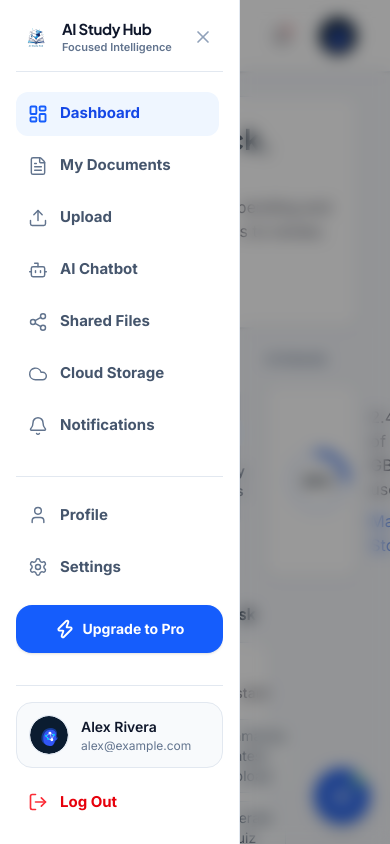
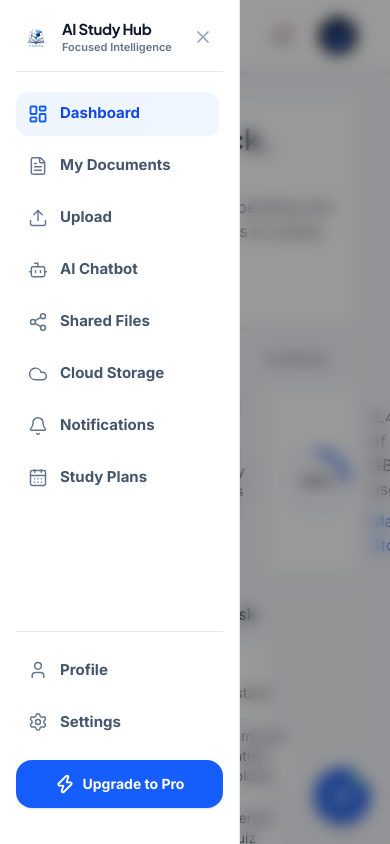
Before and after one commit to huynhduybinh24/SWP391_AIStudyHub, a React (Vite) app in the folder FrontEnd/: page /dashboard in a window 390 px wide. Built offline with nearby package versions, Linux system fonts and the light colour scheme; the HTML template or start-up script is replaced by a standard one.

Commit message:
feat: implement responsive sidebar component with collapsible layout and portal tooltips

```diff
--- a/FrontEnd/src/components/layout/Sidebar.tsx
+++ b/FrontEnd/src/components/layout/Sidebar.tsx
@@ -1,14 +1,12 @@
 import { useState } from 'react'
 import { createPortal } from 'react-dom'
 import { Link, useLocation } from 'react-router-dom'
-import { Zap, X, User, LogOut, PanelLeftClose, PanelLeftOpen } from 'lucide-react'
+import { Zap, X, PanelLeftClose, PanelLeftOpen } from 'lucide-react'
 import { bottomNavItems, mainNavItems } from '@/config/navigation'
 import { useUiStore } from '@/stores/uiStore'
 import { useAuthStore } from '@/stores/authStore'
 import { cn } from '@/lib/utils'
 import { useTranslation } from '@/context/LanguageContext'
-import { useProfileStore } from '@/features/profile/stores/profileStore'
-import { ConfirmLogoutModal } from '@/components/layout/ConfirmLogoutModal'
 
 function isNavActive(pathname: string, path: string) {
   if (pathname.startsWith('/dashboard/shared-files')) {
@@ -129,8 +127,6 @@ export function Sidebar() {
   const setSidebarCollapsed = useUiStore((s) => s.setSidebarCollapsed)
   const user = useAuthStore((s) => s.user)
   const { t } = useTranslation()
-  const { profile } = useProfileStore()
-  const [logoutModalOpen, setLogoutModalOpen] = useState(false)
 
   const getSidebarLabel = (label: string) => {
     switch (label.toLowerCase()) {
@@ -166,14 +162,14 @@ export function Sidebar() {
     <>
       <aside
         className={cn(
-          "flex h-screen flex-col justify-between border-r bg-white text-slate-900 border-slate-200 dark:bg-slate-950 dark:text-slate-100 dark:border-slate-800 py-5 sticky top-0 left-0 z-50 select-none transition-all duration-300 ease-in-out overflow-x-hidden",
+          "flex h-screen flex-col justify-between border-r bg-white text-slate-900 border-slate-200 dark:bg-slate-950 dark:text-slate-100 dark:border-slate-800 py-5 sticky top-0 left-0 z-50 select-none transition-all duration-300 ease-in-out overflow-y-hidden overflow-x-hidden",
           isSidebarCollapsed ? "w-[72px] px-4" : "w-[240px] px-4",
           // Mobile drawer states
           "max-md:fixed max-md:h-full max-md:w-[240px] max-md:translate-x-0 max-md:px-4 max-md:py-5",
           sidebarOpen ? "max-md:translate-x-0" : "max-md:-translate-x-full"
         )}
       >
-        <div className="flex flex-col gap-0 flex-1 min-h-0">
+        <div className="flex flex-col gap-0 w-full">
           {/* Logo and Brand */}
           <div className={cn(
             "flex items-center shrink-0 border-b border-slate-200 dark:border-slate-800 transition-all duration-300 pb-4 mb-5 overflow-hidden w-full min-w-0",
@@ -272,9 +268,7 @@ export function Sidebar() {
           </div>
 
           {/* Navigation list */}
-          <nav className={cn(
-            "flex-1 overflow-y-auto overflow-x-hidden flex flex-col pr-1 scrollbar-thin scrollbar-thumb-slate-300 dark:scrollbar-thumb-slate-700 scrollbar-track-transparent gap-2"
-          )}>
+          <nav className="flex flex-col gap-2 pr-1">
             {mainNavItems.map((item) => (
               <SidebarLink
                 key={item.path}
@@ -330,61 +324,8 @@ export function Sidebar() {
               )}
             </Link>
           </PortalTooltip>
-
-          {/* Footer / Profile Section Wrapper */}
-          <div className="mt-4 pt-4 border-t border-slate-200 dark:border-slate-800 flex flex-col w-full">
-            {/* User Profile Card */}
-            <PortalTooltip content={`${profile.name} (${user?.email})`} disabled={!isSidebarCollapsed}>
-              <div className={cn(
-                "flex items-center gap-3 bg-slate-50 dark:bg-slate-900 border border-slate-200 dark:border-slate-800 shrink-0 relative transition-all duration-200 overflow-hidden",
-                isSidebarCollapsed
-                  ? "w-10 h-10 mx-auto justify-center p-0 border-none bg-transparent dark:bg-transparent rounded-full"
-                  : "p-3 w-full max-w-full rounded-2xl",
-                "md:max-lg:w-10 md:max-lg:h-10 md:max-lg:mx-auto md:max-lg:justify-center md:max-lg:p-0 md:max-lg:border-none md:max-lg:bg-transparent md:max-lg:dark:bg-transparent md:max-lg:rounded-full"
-              )}>
-                <div className="w-10 h-10 rounded-full bg-slate-200 dark:bg-slate-800 overflow-hidden flex-shrink-0 flex items-center justify-center border border-slate-200 dark:border-slate-800">
-                  {profile.avatarUrl ? (
-                    <img src={profile.avatarUrl} alt="Avatar" className="w-full h-full object-cover rounded-full" />
-                  ) : (
-                    <User className="size-5 text-slate-400" />
-                  )}
-                </div>
-                {!isSidebarCollapsed && (
-                  <div className="min-w-0 flex-1 md:max-lg:hidden text-left animate-fade-in overflow-hidden">
-                    <p className="text-sm font-semibold text-slate-900 dark:text-slate-100 truncate leading-tight">
-                      {profile.name}
-                    </p>
-                    <p className="text-xs text-slate-500 dark:text-slate-400 truncate leading-none mt-1">
-                      {user?.email}
-                    </p>
-                  </div>
-                )}
-              </div>
-            </PortalTooltip>
-
-            {/* Logout Button */}
-            <PortalTooltip content={t.sidebar.logout} disabled={!isSidebarCollapsed}>
-              <button
-                type="button"
-                onClick={() => setLogoutModalOpen(true)}
-                className={cn(
-                  "mt-3 flex items-center gap-3 rounded-xl text-[15px] font-bold transition-all duration-200 no-underline select-none text-left cursor-pointer w-full max-w-full overflow-hidden hover:bg-red-50 text-red-600 dark:hover:bg-red-500/10 dark:text-red-400 relative shrink-0 h-11",
-                  isSidebarCollapsed
-                    ? "w-10 h-10 mx-auto justify-center p-0 rounded-2xl"
-                    : "px-3",
-                  "md:max-lg:w-10 md:max-lg:h-10 md:max-lg:mx-auto md:max-lg:justify-center md:max-lg:p-0 md:max-lg:mt-3"
-                )}
-              >
-                <LogOut className="size-5 shrink-0 text-red-500 dark:text-red-400" />
-                {!isSidebarCollapsed && <span className="md:max-lg:hidden block truncate animate-fade-in min-w-0 flex-1 text-left">{t.sidebar.logout}</span>}
-              </button>
-            </PortalTooltip>
-          </div>
         </div>
       </aside>
-
-      {/* Confirm Logout Modal */}
-      <ConfirmLogoutModal isOpen={logoutModalOpen} onClose={() => setLogoutModalOpen(false)} />
     </>
   )
 }
```
